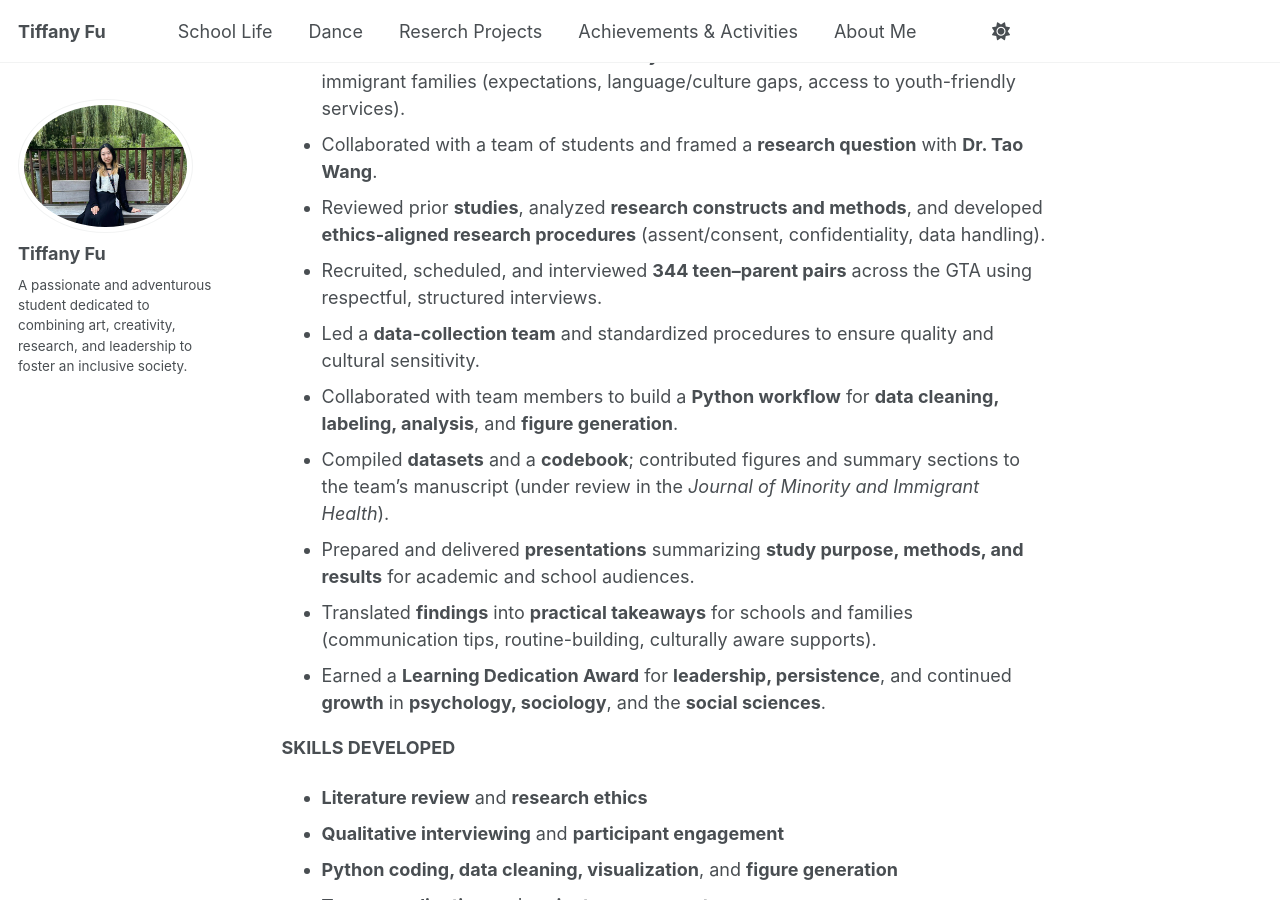
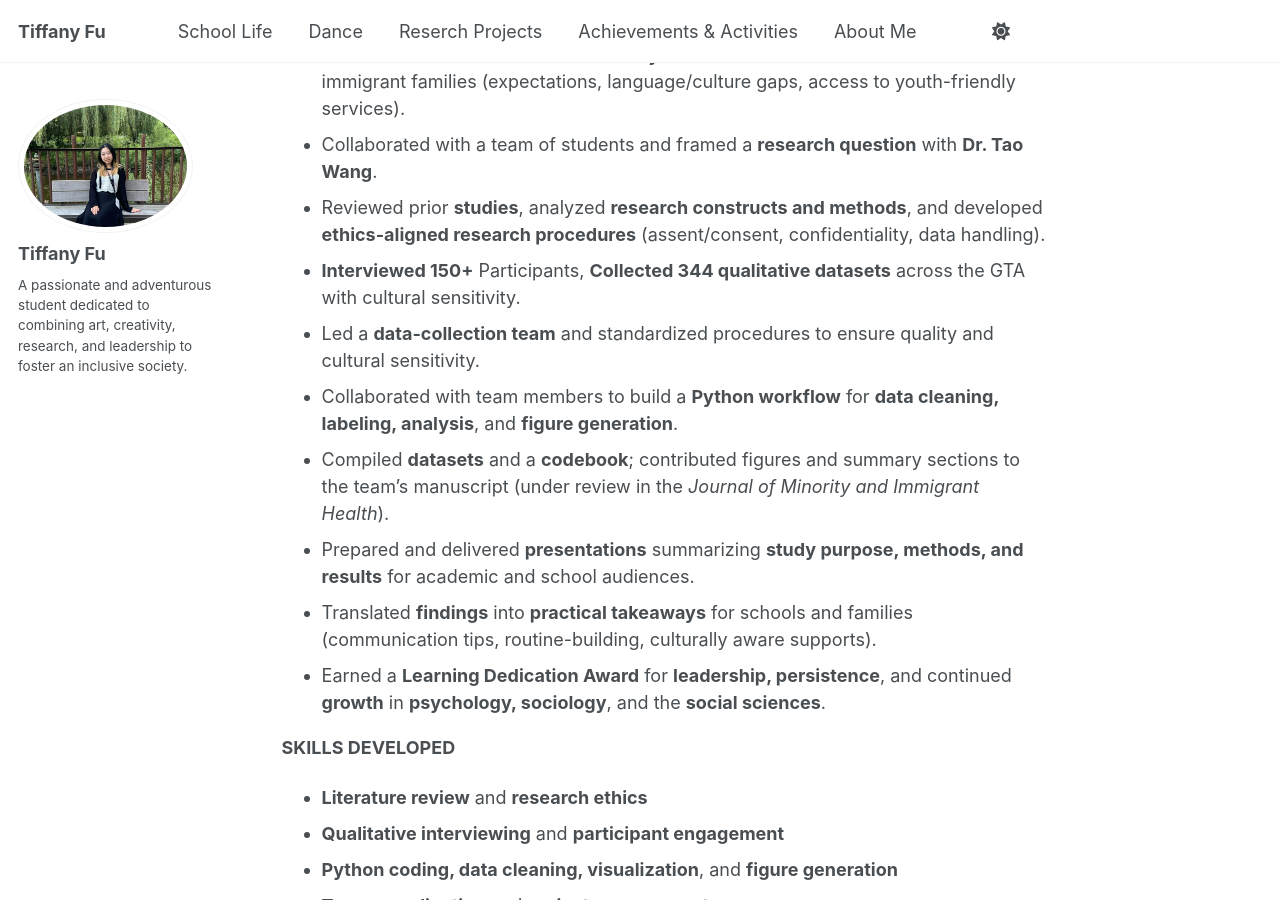
Before and after one commit to TiffanyJTFu/TiffanyTestWeb, a Jekyll site: the page built from _teaching/02-SocialScienceResearchProject.md, in a window 1280 px wide and 900 px high, scrolled down 1495 px. Built offline with Jekyll 4.4.1, drawn with Linux system fonts in a browser that asks for light colours; a script that is not in the unit is left out.

Commit message:
Update 02-SocialScienceResearchProject.md

```diff
--- a/_teaching/02-SocialScienceResearchProject.md
+++ b/_teaching/02-SocialScienceResearchProject.md
@@ -24,7 +24,7 @@ To address this need, Leading Tomorrow, a non-profit organization, has launched
 * Identified and researched a **community need**: **teen mental-health stressors** in immigrant families (expectations, language/culture gaps, access to youth-friendly services).
 * Collaborated with a team of students and framed a **research question** with **Dr. Tao Wang**.
 * Reviewed prior **studies**, analyzed **research constructs and methods**, and developed **ethics-aligned research procedures** (assent/consent, confidentiality, data handling).
-* Recruited, scheduled, and interviewed **344 teen–parent pairs** across the GTA using respectful, structured interviews.
+* **Interviewed 150+** Participants, **Collected 344 qualitative datasets** across the GTA with cultural sensitivity.
 * Led a **data-collection team** and standardized procedures to ensure quality and cultural sensitivity.
 * Collaborated with team members to build a **Python workflow** for **data cleaning, labeling, analysis**, and **figure generation**.
 * Compiled **datasets** and a **codebook**; contributed figures and summary sections to the team’s manuscript (under review in the *Journal of Minority and Immigrant Health*).
```
